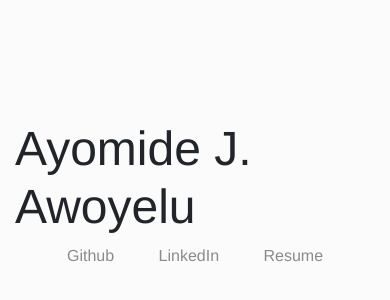
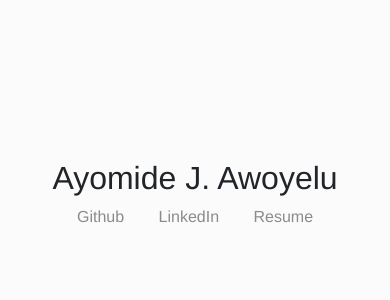
Before and after one commit to ayoawoyelu/ayoawoyelu.github.io, a plain HTML site: page index.html in a window 390 px wide. Shown: the part 228-528 px from the top of the page. Drawn offline with nearby package versions, Linux system fonts and the light colour scheme.

Commit message:
Git Ignore and Media Query

```diff
--- a/main.css
+++ b/main.css
@@ -27,3 +27,11 @@ a:hover {
     text-decoration: none !important;
     color: #d9d9d9;
 }
+@media only screen and (max-width: 768px) {
+    h1 {
+        font-size: 2rem;
+    }
+    a {
+        margin: 0 15px;
+    }
+}
```
Also changed, not shown: 1 other file.
